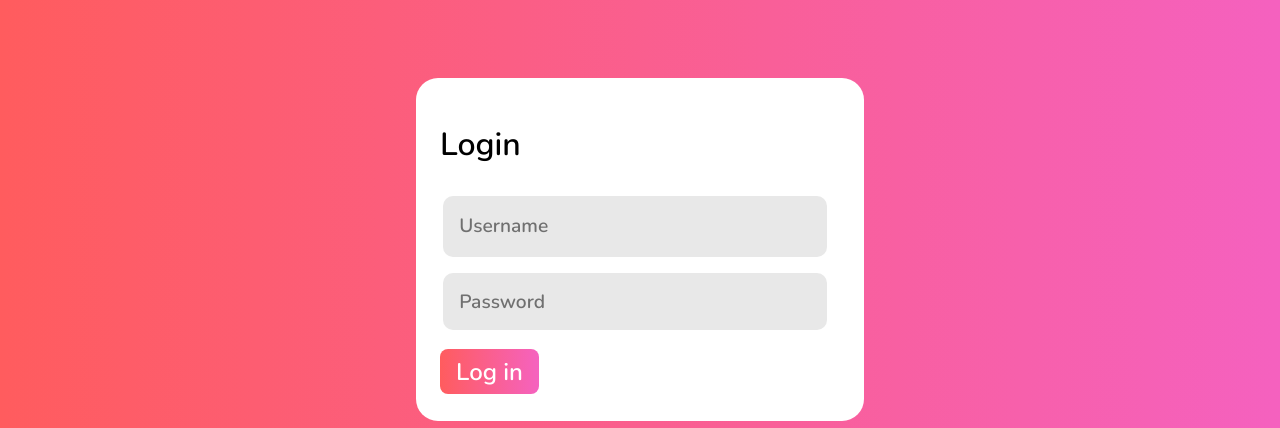
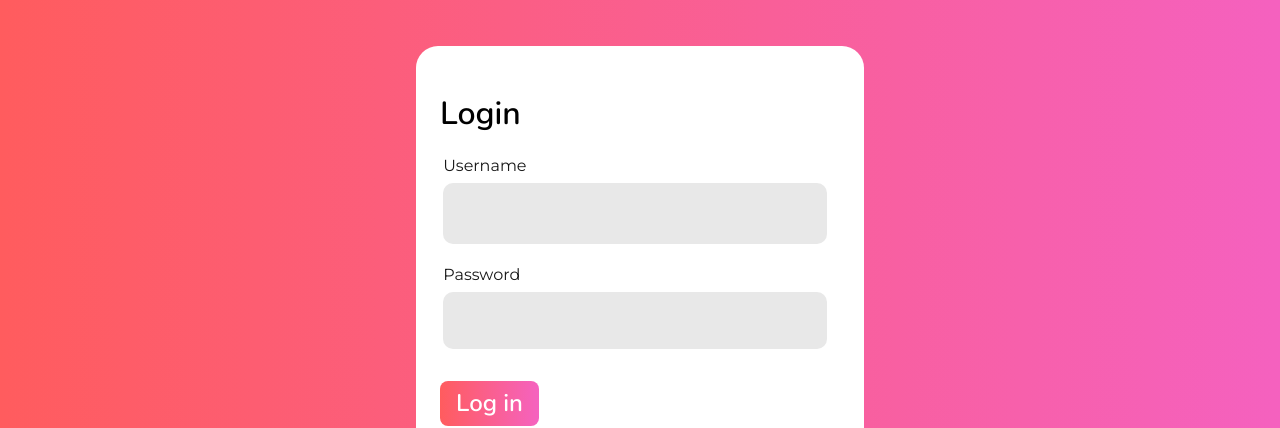
Before and after one commit to harshitsaxena586/Ecommerce-App, a React (Create React App) app in the folder ecommerce/: page /login in a window 1280 px wide. Shown: the part 387-815 px from the top of the page. Built offline with nearby package versions, Linux system fonts and the light colour scheme.

Commit message:
feat:auth input labels

```diff
--- a/ecommerce/src/App.css
+++ b/ecommerce/src/App.css
@@ -390,8 +390,8 @@ input[type="password"] {
   border-radius: 8px;
   border: none;
 }
-.my-success {
-  min-width: 600px;
+.auth-form div{
+  margin-bottom: 0.8rem;
 }
 
 nav {
@@ -423,7 +423,14 @@ nav a:active {
   transform: translate(0, -15px);
   transition: all ease-in 150ms;
 }
-/* -------mobile styling */
+
+.auth-labels{
+  font-family: var(--font-seconday);
+  margin-left:0.2rem ;
+  opacity: 90%;
+  font-weight: 500;
+}
+/* -------mobile styling --------*/
 @media screen and (max-width: 740px) {
   .login-div input {
     min-width: 18.75rem;
--- a/ecommerce/src/Components/Login.js
+++ b/ecommerce/src/Components/Login.js
@@ -1,61 +1,72 @@
-import  {  useState } from "react";
-import axios from "axios"
-import toast from 'react-hot-toast';
+import { useState } from "react";
+import axios from "axios";
+import toast from "react-hot-toast";
 import { useApp } from "../context/App-context";
 
+export default function LoginComponent() {
+  const [userName, setUsername] = useState();
+  const [password, setpassword] = useState();
+  const [userCredentials, setUserCredentials] = useState([]);
+  const { dispatch } = useApp();
+  const loginHandler = (event) => {
+    event.preventDefault();
+    setUserCredentials(userName, password);
+    serverLogin();
+  };
 
-
-export default function LoginComponent() {
-    const [userName,setUsername]=useState()
-    const [password,setpassword]=useState()
-    const [userCredentials,setUserCredentials]=useState([])
-    const {dispatch}=useApp()
-    const loginHandler=(event)=>{
-      event.preventDefault()
-      setUserCredentials(userName,password)
-      serverLogin()
-    }
-
-  async function serverLogin(){
+  async function serverLogin() {
     await axios({
-      method: 'post',
-      url: 'https://jainwin.herokuapp.com/users',
+      method: "post",
+      url: "https://jainwin.herokuapp.com/users",
       data: {
-      "username":userName,"password":password
+        username: userName,
+        password: password
       }
     })
       .then(function (response) {
-      console.log(response.data)
-      toast.success("succesfully logged in")
-      dispatch({type:"LOGGEDINUSER",payload:userName})
+        console.log(response.data);
+        toast.success("succesfully logged in");
+        dispatch({ type: "LOGGEDINUSER", payload: userName });
       })
       .catch(function (error) {
-        console.log(error.response)
-       toast.error("Invalid Username or Password")
-    })
+        console.log(error.response);
+        toast.error("Invalid Username or Password");
+      });
   }
 
-    console.log(userCredentials)
+  console.log(userCredentials);
   return (
     <div className="login-div">
-        <form className="" onSubmit={loginHandler} >
+      <form className="auth-form" onSubmit={loginHandler}>
         <h1>Login</h1>
+        <div>
+          <label for="Username" className="auth-labels">
+            Username
+          </label>
           <input
-           onChange={(e)=>setUsername(()=>e.target.value)}
+            onChange={(e) => setUsername(() => e.target.value)}
             type="text"
             className="input-primary"
-            placeholder="Username "
+            placeholder=""
+            id="Username"
           />
+        </div>
+        <div>
+          <label for="Password" className="auth-labels">
+            Password
+          </label>
           <input
-            onChange={(e)=>setpassword(()=>e.target.value)}
+            onChange={(e) => setpassword(() => e.target.value)}
             type="password"
             className="input-primary"
-            placeholder="Password"
+            placeholder=""
+            id="Password"
           />
-        <button type="submit" className="login Cta-Cart" >Log in</button>
+        </div>
 
-
-
+        <button type="submit" className="login Cta-Cart">
+          Log in
+        </button>
       </form>
     </div>
   );
--- a/ecommerce/src/Components/Signup.js
+++ b/ecommerce/src/Components/Signup.js
@@ -1,66 +1,88 @@
-import {  useState } from "react";
-import axios from "axios"
-import toast, { Toaster } from 'react-hot-toast';
+import { useState } from "react";
+import axios from "axios";
+import toast, { Toaster } from "react-hot-toast";
 import { useApp } from "../context/App-context";
 
+export default function SignUp() {
+  const [userName, setUsername] = useState("");
+  const [password, setpassword] = useState("");
+  const [rePassword, setRePassword] = useState("");
+  const [userCredentials, setUserCredentials] = useState([]);
+  const { dispatch } = useApp();
+  const loginHandler = (event) => {
+    event.preventDefault();
+    if (password == rePassword) {
+      setUserCredentials(userName, password);
+      serverLogin();
+    } else toast.error("Both passwords don't match ");
+  };
 
-export default function SignUp() {
-    const [userName,setUsername]=useState("")
-    const [password,setpassword]=useState("")
-    const [rePassword,setRePassword]=useState("")
-    const [userCredentials,setUserCredentials]=useState([])
-    const {dispatch}=useApp()
-    const loginHandler=(event)=>{
-      event.preventDefault()
-      if(password==rePassword){
-        setUserCredentials(userName,password)
-        serverLogin()
-      }
-      else toast.error("Both passwords don't match ")
-    }
-
-  async function serverLogin(){
+  async function serverLogin() {
     await axios({
-      method: 'post',
-      url: 'https://jainwin.herokuapp.com/users/s',
+      method: "post",
+      url: "https://jainwin.herokuapp.com/users/s",
       data: {
-      "userName":userName,"password":password
+        userName: userName,
+        password: password
       }
     })
       .then(function (response) {
-      console.log(response.data)
-      toast.success("succesfully Signed Up Welcome !")
+        console.log(response.data);
+        toast.success("succesfully Signed Up Welcome !");
       })
       .catch(function (error) {
-        console.log(error.response)
-       toast.error("Invalid Username or Password")
-    })
+        console.log(error.response);
+        toast.error("Invalid Username or Password");
+      });
   }
 
-    console.log(userCredentials)
+  console.log(userCredentials);
   return (
     <div className="login-div">
-        <form className="" onSubmit={loginHandler} >
+      <form className="auth-form" onSubmit={loginHandler}>
         <h1>Sign Up</h1>
+        <div className="">
+          <label for="username" className="auth-labels">
+            Username
+          </label>
+
           <input
-           onChange={(e)=>setUsername(()=>e.target.value)}
+            onChange={(e) => setUsername(() => e.target.value)}
             type="text"
             className="input-primary"
             placeholder="Username "
           />
+        </div>
+
+        <div classNam="">
+          <label for="password " className="auth-labels py-5">
+            Password
+          </label>
           <input
-            onChange={(e)=>setpassword(()=>e.target.value)}
+            onChange={(e) => setpassword(() => e.target.value)}
             type="password"
             className="input-primary"
             placeholder="Password"
+            id="password"
           />
+        </div>
+
+        <div className="">
+          <label for="rePassword" className="auth-labels">
+            Confirm Password
+          </label>
           <input
-          onChange={(e)=>setRePassword(()=>e.target.value)}
+            onChange={(e) => setRePassword(() => e.target.value)}
             type="password"
             className="input-primary"
             placeholder="Confirm Password"
+            id="rePassword"
           />
-        <button type="submit" className="login Cta-Cart" >Sign Up</button>
+        </div>
+
+        <button type="submit" className="login Cta-Cart">
+          Sign Up
+        </button>
       </form>
     </div>
   );
--- a/ecommerce/src/Pages/Home.js
+++ b/ecommerce/src/Pages/Home.js
@@ -9,6 +9,7 @@ export default function Home(){
          <div className="featured">
             Featured
          </div>
+
          <ImageSlider slides={SliderData}/>
          <div className="home-cta"><Link to="products"><button >Buy Now  </button>  </Link></div>
       </div>
```
Lines whose indentation alone changed are shown as unchanged.
